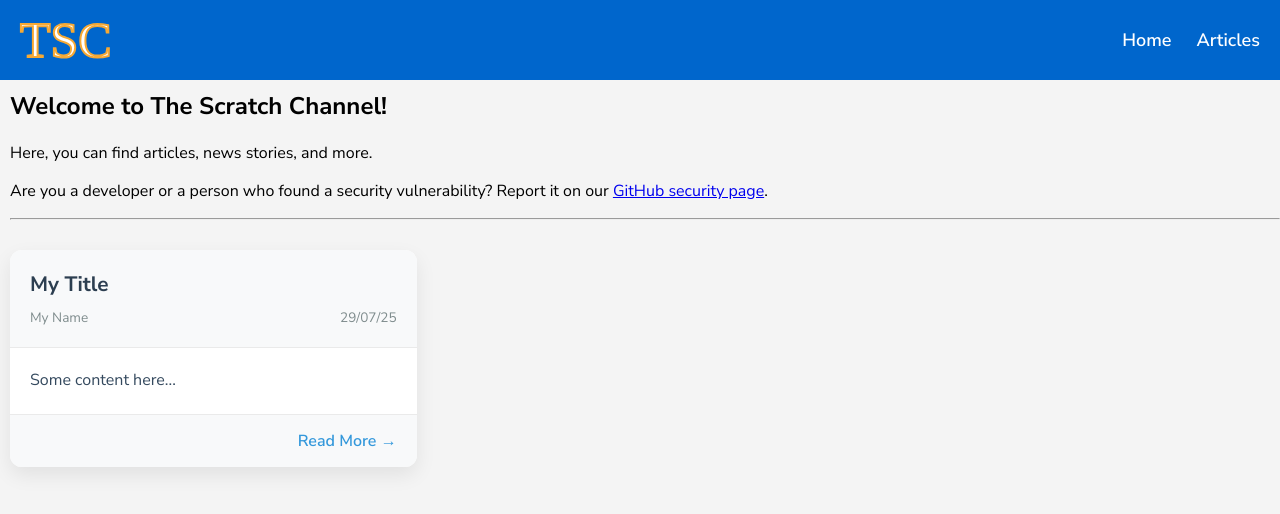
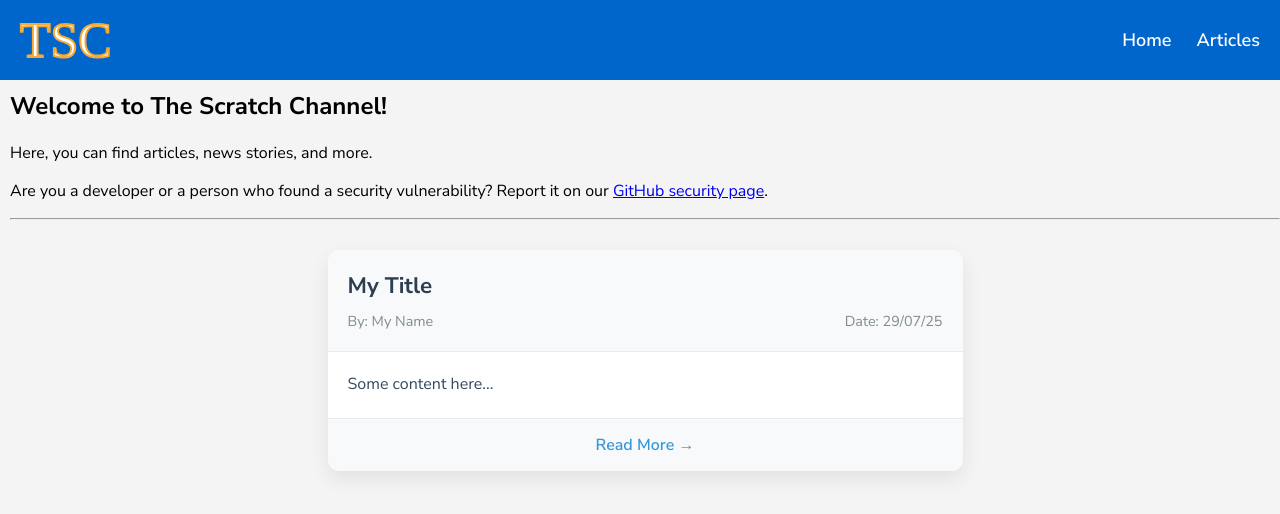
Before and after one commit to snoopythe3-from-scratch/snoopysblog, a React (Vite) app: page / in a window 1280 px wide. Shown: the top 514 px of the page. Built offline with nearby package versions, Linux system fonts and the light colour scheme; a web font is replaced by a local one.

Commit message:
css fixes

```diff
--- a/src/MainContent.jsx
+++ b/src/MainContent.jsx
@@ -76,9 +76,12 @@ export default function MainContent() {
         document.body.style.overflow = 'hidden'; // Disable page scrolling
     };
 
-    const closeArticle = () => {
-        setSelectedArticle(null);
-        document.body.style.overflow = 'auto'; // Re-enable scrolling
+    const closeArticle = (e) => {
+        if (e.target.classList.contains('modal-overlay') ||
+            e.target.classList.contains('close-button')) {
+            setSelectedArticle(null);
+            document.body.style.overflow = 'auto'; // Re-enable scrolling
+        }
     };
 
     return (
@@ -97,7 +100,7 @@ export default function MainContent() {
             </p>
             <hr />
 
-            <div className="articles-grid">
+            <div className="articles-container">
                 {articles.map((article, index) => (
                     <div
                         key={index}
@@ -107,8 +110,8 @@ export default function MainContent() {
                         <div className="card-header">
                             <h3>{article.title}</h3>
                             <div className="meta">
-                                <span className="author">{article.author}</span>
-                                <span className="date">{article.date}</span>
+                                <span className="author">By: {article.author}</span>
+                                <span className="date">Date: {article.date}</span>
                             </div>
                         </div>
                         <div className="card-content">
--- a/src/styles/article.css
+++ b/src/styles/article.css
@@ -1,11 +1,13 @@
-/* Modern card layout */
-.articles-grid {
-    display: grid;
-    grid-template-columns: repeat(auto-fill, minmax(300px, 1fr));
-    gap: 25px;
+/* Centered container for cards */
+.articles-container {
+    display: flex;
+    flex-direction: column;
+    align-items: center;
+    gap: 30px;
     margin-top: 30px;
 }
 
+/* Modern card layout */
 .article-card {
     background: white;
     border-radius: 12px;
@@ -15,7 +17,9 @@
     cursor: pointer;
     display: flex;
     flex-direction: column;
-    height: 100%;
+    width: 50%; /* 50% width */
+    min-width: 400px; /* Minimum width */
+    max-width: 800px; /* Maximum width */
 }
 
 .article-card:hover {
@@ -31,14 +35,14 @@
 
 .card-header h3 {
     margin: 0 0 10px 0;
-    font-size: 1.3rem;
+    font-size: 1.4rem;
     color: #2c3e50;
 }
 
 .meta {
     display: flex;
     justify-content: space-between;
-    font-size: 0.85rem;
+    font-size: 0.9rem;
     color: #7f8c8d;
 }
 
@@ -51,15 +55,21 @@
     margin: 0;
     line-height: 1.6;
     color: #34495e;
+    font-size: 1rem;
 }
 
 .read-more {
     padding: 15px 20px;
     background: #f8f9fa;
-    text-align: right;
+    text-align: center;
     font-weight: 600;
     color: #3498db;
     border-top: 1px solid #eaeaea;
+    transition: background 0.2s;
+}
+
+.article-card:hover .read-more {
+    background: #e3f2fd;
 }
 
 /* Modal styles */
@@ -98,6 +108,7 @@
     cursor: pointer;
     color: #7f8c8d;
     z-index: 10;
+    transition: color 0.2s;
 }
 
 .close-button:hover {
@@ -116,11 +127,13 @@
 .modal-header h2 {
     margin-top: 0;
     color: #2c3e50;
+    font-size: 2rem;
 }
 
 .article-full-content {
     padding: 0 30px 30px;
     line-height: 1.8;
+    font-size: 1.1rem;
 }
 
 .article-full-content p {
@@ -135,3 +148,17 @@
     margin-top: 1.5em;
     margin-bottom: 0.8em;
 }
+
+/* Responsive adjustments */
+@media (max-width: 900px) {
+    .article-card {
+        width: 70%;
+    }
+}
+
+@media (max-width: 650px) {
+    .article-card {
+        width: 90%;
+        min-width: 300px;
+    }
+}
```
